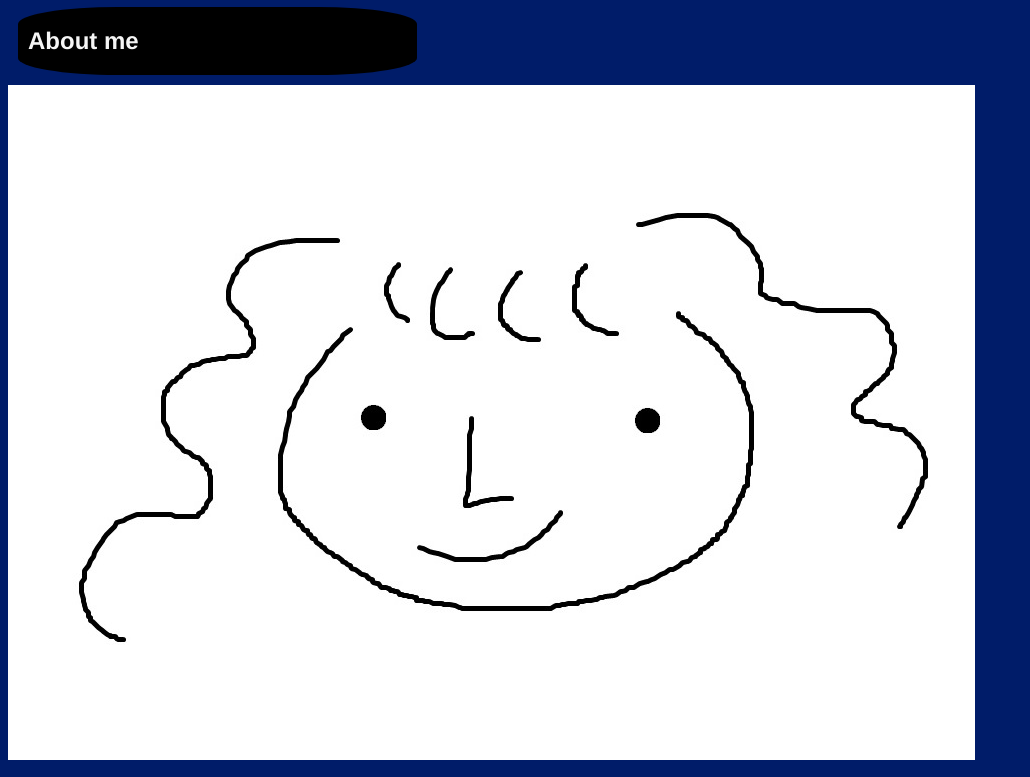
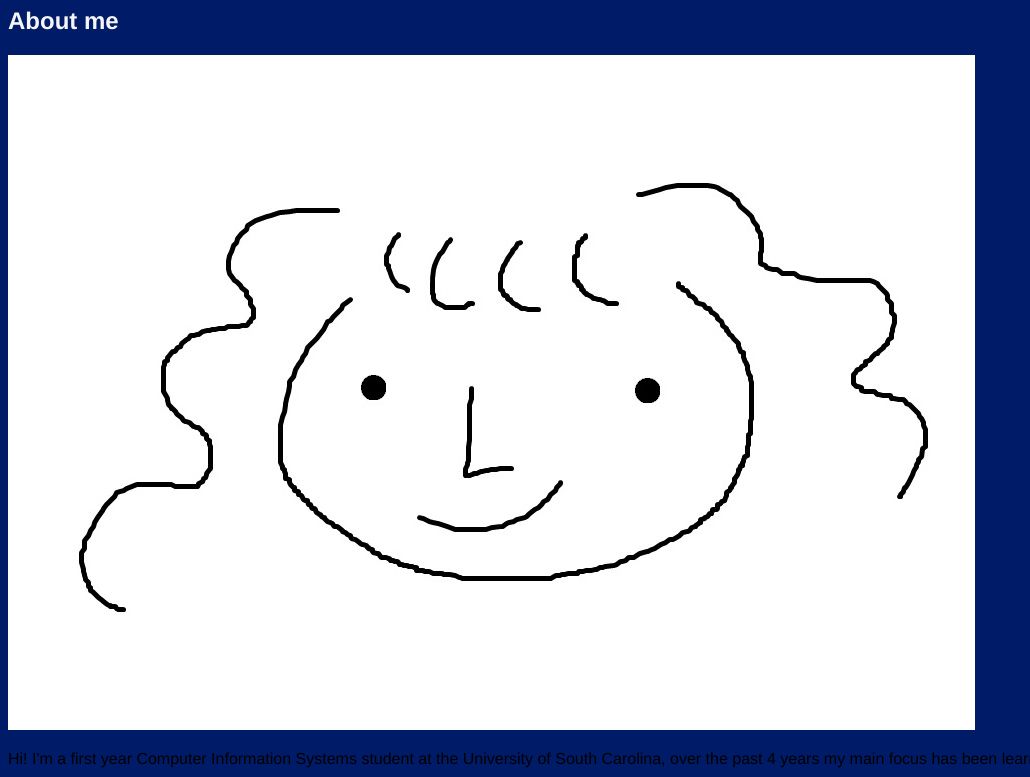
Before and after one commit to ReaCHple/ReaCHple, a plain HTML site: page index.html in a window 1280 px wide. Shown: the part 73-850 px from the top of the page, without its empty margins (0-1030 px from the left). Drawn offline with Linux system fonts and the light colour scheme.

Commit message:
trying to fix again

```diff
--- a/styles.css
+++ b/styles.css
@@ -9,12 +9,13 @@ h1{
 h2{
     color: whitesmoke;
 }
-h2{
-    width: 30%;
+h2 img{
+    width: 300px;
+    height: 300px;
     margin: 10px;
-    padding: 20px 10px;
-    background: rgb(0, 0, 0); /* pick a color */
-    border-radius: 25%;
+    border: 2px solid rgb(0, 0, 0); /* choose a color */
+    display: block;
+    margin: auto;;
     color: whitesmoke;
 }
 
```
